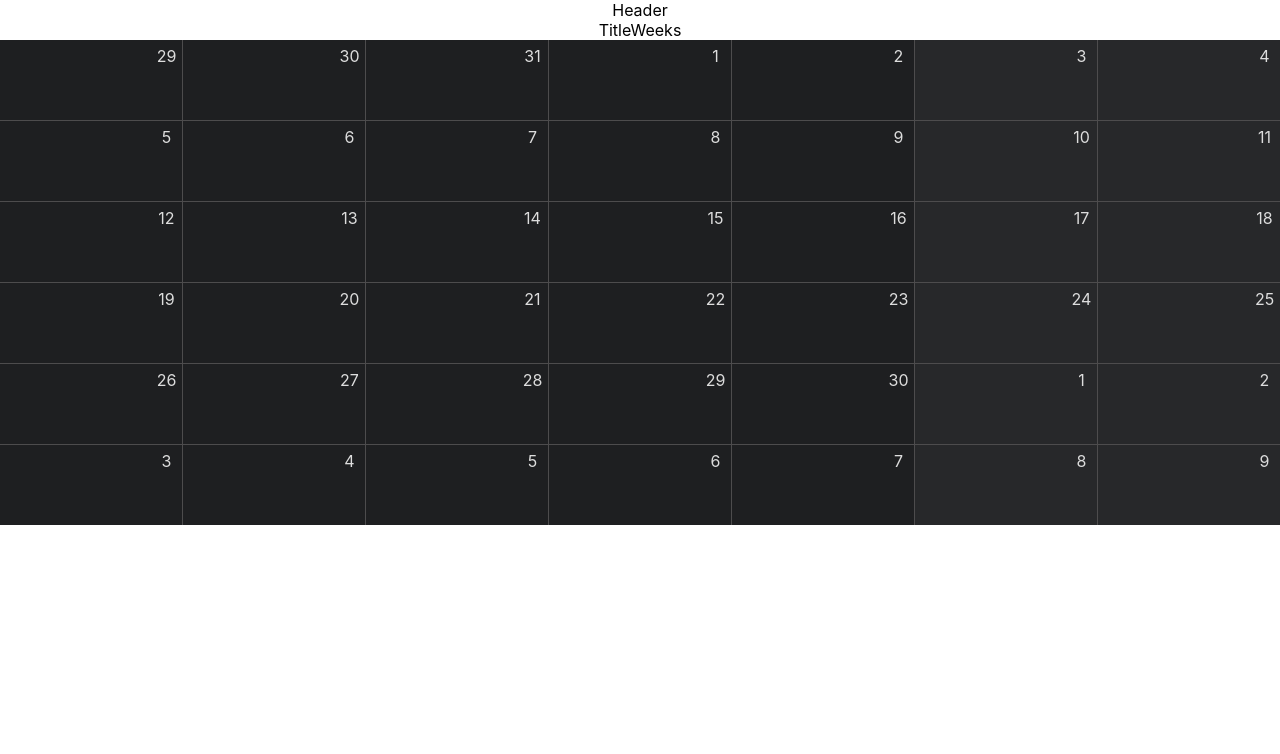
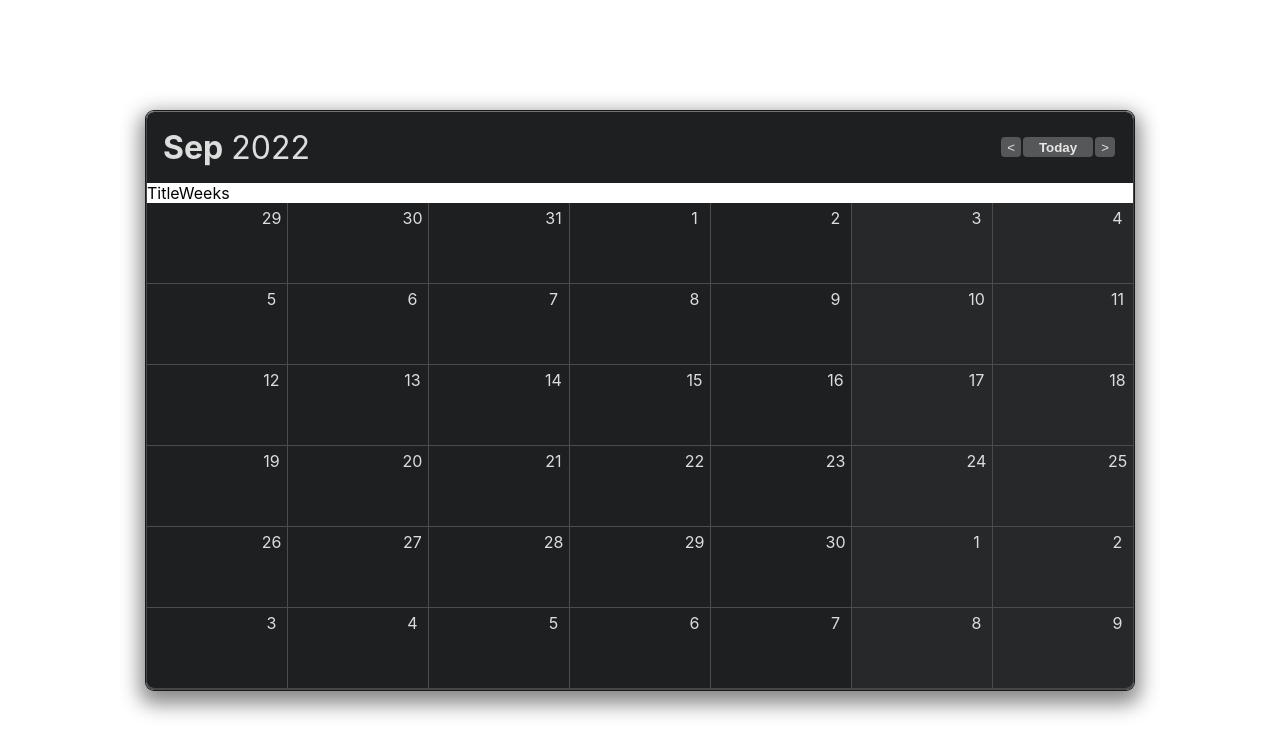
Before and after one commit to dimonkatri4/calendar, a React (Create React App) app: page / in a window 1280 px wide. Shown: the top 754 px of the page. Built offline with nearby package versions, Linux system fonts and the light colour scheme.

Commit message:
component styling and added Header

```diff
--- a/src/components/App.tsx
+++ b/src/components/App.tsx
@@ -4,18 +4,31 @@
 import Header from "./Header/Header";
 import TitleWeeks from "./TitleWeeks/TitleWeeks";
 import CalendarGrid from "./CalendarGrid/CalendarGrid";
+import styled from 'styled-components';
+
+const ShadowWrapper = styled('div')`
+  border-top: 1px solid #737374;
+  border-left: 1px solid #464648;
+  border-right: 1px solid #464648;
+  border-bottom: 2px solid #464648;
+  border-radius: 8px;
+  overflow:hidden;
+  box-shadow: 0 0 0 1px #1A1A1A, 0 8px 20px 6px #888;
+`;
+
 
 function App() {
 
     moment.updateLocale('en', {week: {dow: 1}});
-    const startDay = moment().clone().startOf('month').startOf('week');
+    const today = moment();
+    const startDay = today.clone().startOf('month').startOf('week');
 
     return (
-        <div className="App">
-            <Header/>
+        <ShadowWrapper>
+            <Header today={today}/>
             <TitleWeeks/>
             <CalendarGrid startDay={startDay}/>
-        </div>
+        </ShadowWrapper>
     );
 }
 
--- a/src/components/Header/Header.tsx
+++ b/src/components/Header/Header.tsx
@@ -1,10 +1,62 @@
 import React from 'react';
+import styled from "styled-components";
+import moment from "moment";
 
-const Header = () => {
+interface PropsHeader {
+    today: moment.Moment
+}
+
+const DivWrapper = styled('div')`
+    display: flex;
+    justify-content: space-between;
+    background-color: #1E1F21;
+	color: #DCDDDD;
+	padding: 16px;
+`;
+
+const TextWrapper = styled('span')`
+  font-size: 32px;
+`;
+
+const TitleWrapper = styled(TextWrapper)`
+  font-weight: bold;
+  margin-right: 8px;
+`;
+
+const ButtonsWrapper = styled('div')`
+  display: flex;
+  align-items: center;
+`;
+
+const ButtonWrapper = styled('button')`
+    border: unset;
+	background-color: #565759;
+	height: 20px;
+	margin-right: 2px;
+	border-radius: 4px;
+	color: #E6E6E6;
+`;
+
+const TodayButton = styled(ButtonWrapper)`
+    padding-right: 16px;
+    padding-left: 16px;
+	font-weight: bold;
+`;
+
+
+const Header = ({today}: PropsHeader) => {
     return (
-        <div>
-            Header
-        </div>
+        <DivWrapper>
+            <div>
+                <TitleWrapper>{today.format('MMM')}</TitleWrapper>
+                <TextWrapper>{today.format('YYYY')}</TextWrapper>
+            </div>
+            <ButtonsWrapper>
+                <ButtonWrapper> &lt; </ButtonWrapper>
+                <TodayButton>Today</TodayButton>
+                <ButtonWrapper> &gt; </ButtonWrapper>
+            </ButtonsWrapper>
+        </DivWrapper>
     );
 };
 
--- a/src/index.css
+++ b/src/index.css
@@ -1,5 +1,20 @@
+* {
+  box-sizing: border-box;
+}
+
+html, body {
+  margin: 0;
+  padding: 0;
+}
+
+#root{
+  height: 100vh;
+  display: flex;
+  align-items: center;
+  justify-content: center;
+}
+
 body {
-  margin: 0;
   font-family: -apple-system, BlinkMacSystemFont, 'Segoe UI', 'Roboto', 'Oxygen',
     'Ubuntu', 'Cantarell', 'Fira Sans', 'Droid Sans', 'Helvetica Neue',
     sans-serif;
```
